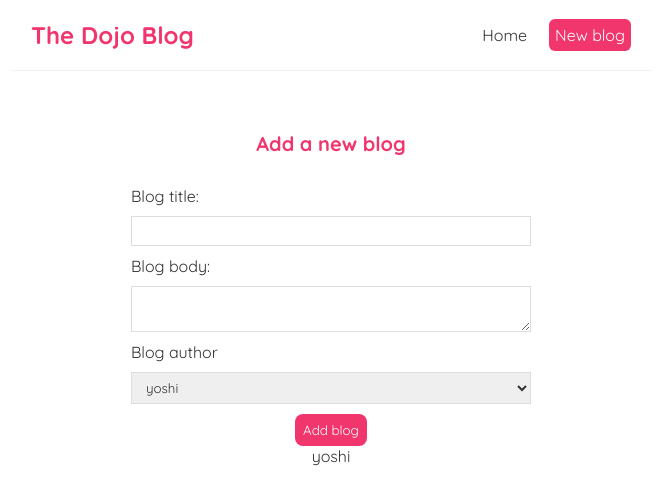
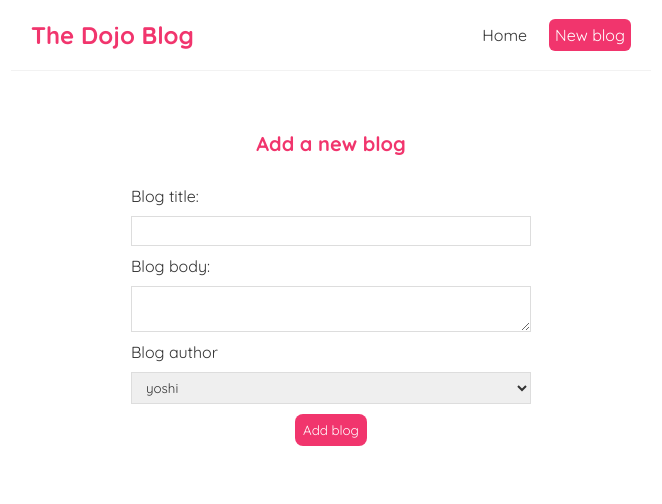
Before and after one commit to beez0mbie/dojo-blog, a React (Create React App) app: page /create in a window 1280 px wide. Shown: the top 504 px of the page, without its empty margins (309-971 px from the left). Built offline with nearby package versions, Linux system fonts and the light colour scheme.

Commit message:
add handleSubmit

```diff
--- a/src/Create.js
+++ b/src/Create.js
@@ -5,10 +5,16 @@
     const [body, setBody] = useState('');
     const [author, setAuthor] = useState('yoshi');
 
+    const handleSubmit = (e) => {
+        e.preventDefault();
+
+        const blog = {title, body, author};
+    }
+
     return (
         <div className="create">
             <h2>Add a new blog</h2>
-            <form>
+            <form onSubmit={handleSubmit}>
                 <label>Blog title:</label>
                 <input
                     type="text"
@@ -31,9 +37,6 @@
                     <option value='yoshi'>yoshi</option>
                 </select>
                 <button>Add blog</button>
-                <p>{ title }</p>
-                <p>{ body }</p>
-                <p>{ author }</p>
             </form>
         </div>
     );
```
